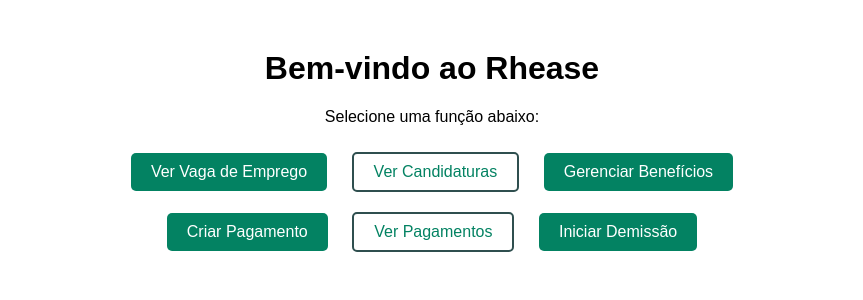
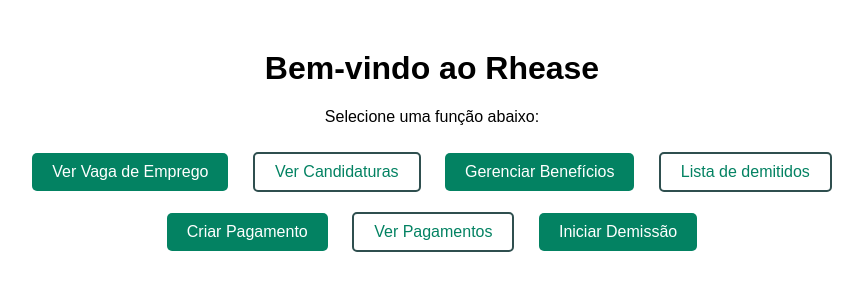
Before and after one commit to drgeralt/Rhease, a PHP site: page / in a window 1280 px wide. Shown: the top 300 px of the page, without its empty margins (208-1071 px from the left). Run offline with PHP 8.4, Linux system fonts and the light colour scheme.

Commit message:
Botao de demitidos

```diff
--- a/app/Views/home/index.php
+++ b/app/Views/home/index.php
@@ -18,6 +18,7 @@
 <a href="/Rhease/public/job-application" class="button1">Ver Vaga de Emprego</a>
 <a href="/Rhease/public/applications" class="button2">Ver Candidaturas</a>
 <a href="/RHease/public/beneficios" class="button1"> Gerenciar Benefícios </a>
+<a href="/RHease/public/funcionarios/demitidos" class="button2"> Lista de demitidos </a>
 <br>
 <a href="/Rhease/public/payroll/add" class="button1">Criar Pagamento</a>
 <a href="/Rhease/public/payrolls" class="button2">Ver Pagamentos</a>
```
